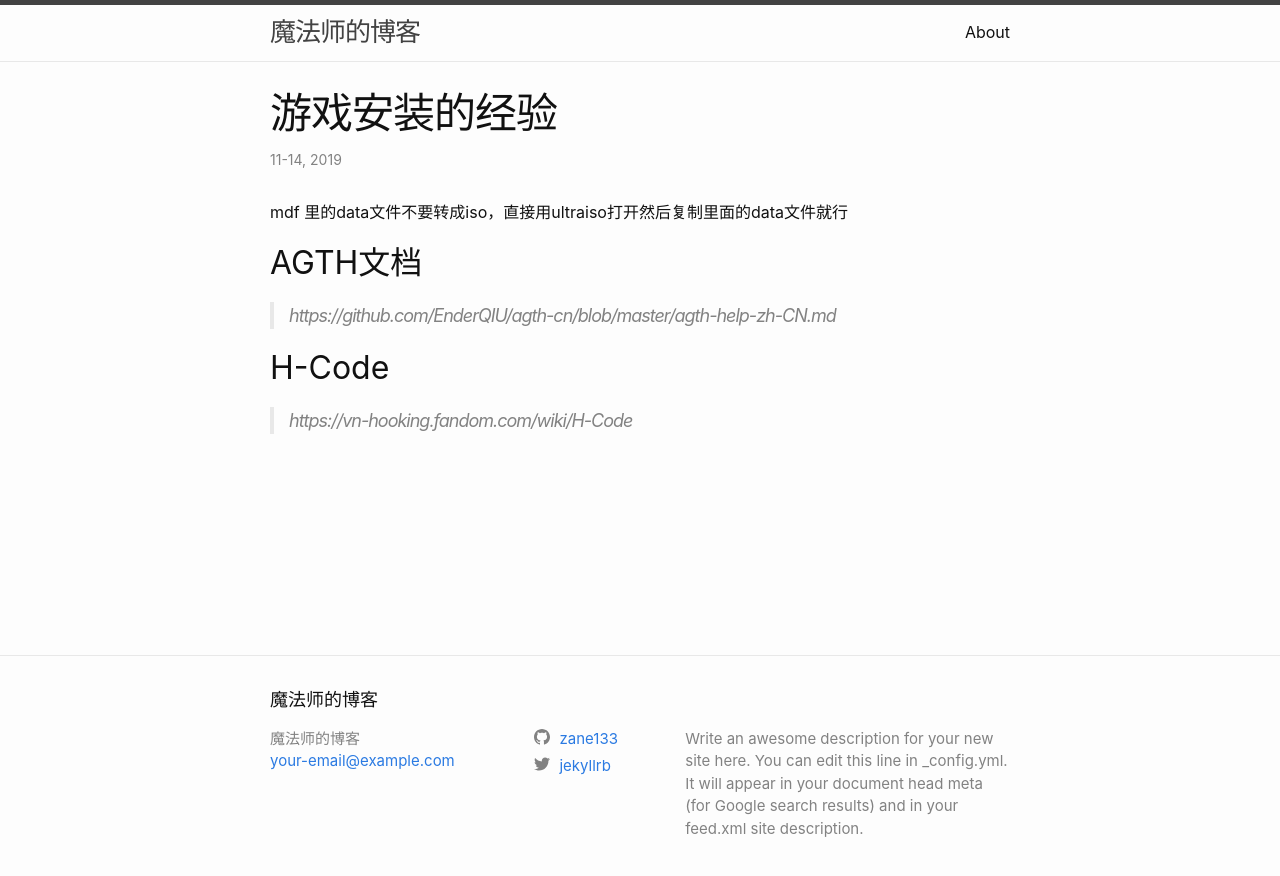
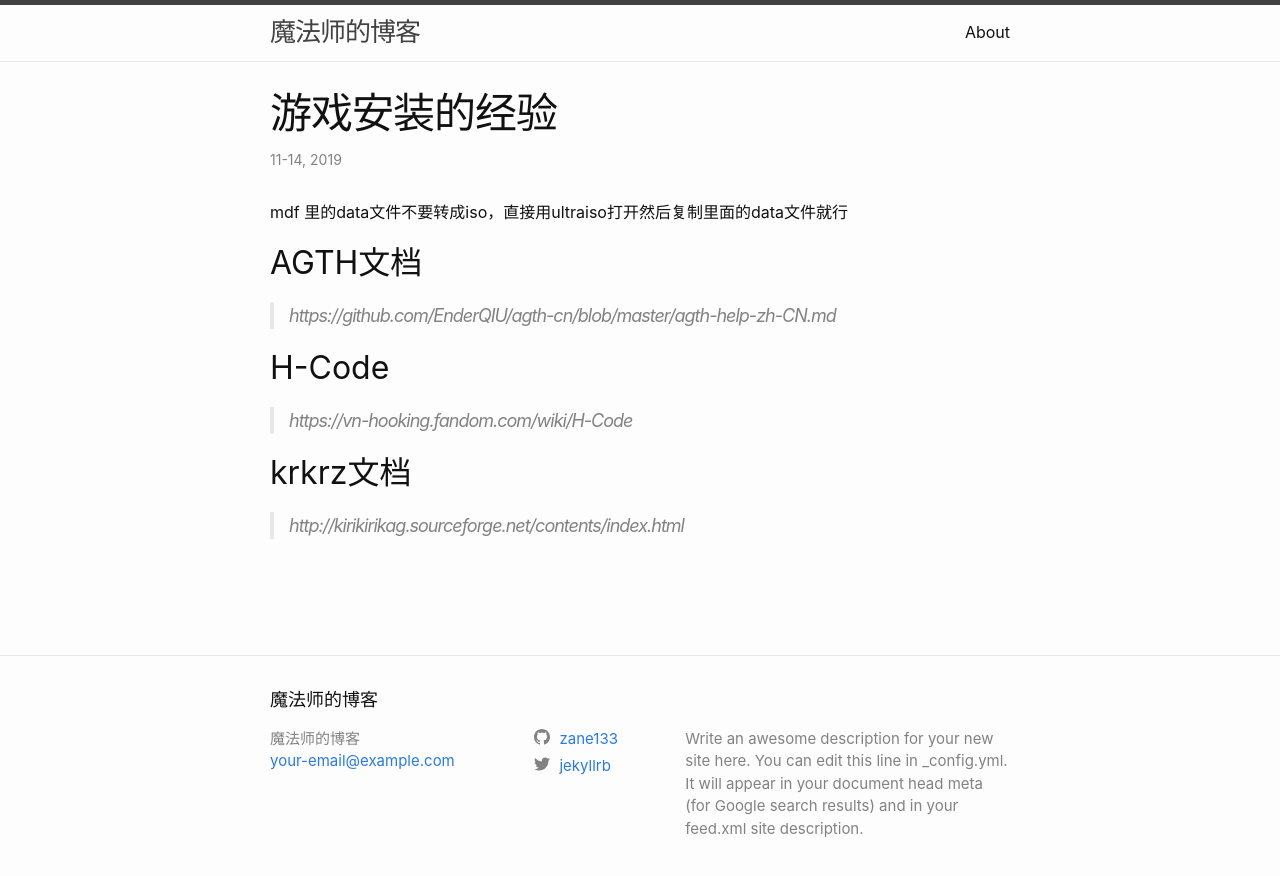
Before and after one commit to zane133/zane133.github.io, a Jekyll site: the page built from _posts/2019-11-14-galgame-jinyan.md, in a window 1280 px wide. Shown: the top 876 px of the page. Built offline with Jekyll 4.4.1, drawn with Linux system fonts in a browser that asks for light colours.

Commit message:
Update 2019-11-14-galgame-jinyan.md

```diff
--- a/_posts/2019-11-14-galgame-jinyan.md
+++ b/_posts/2019-11-14-galgame-jinyan.md
@@ -11,3 +11,6 @@ mdf 里的data文件不要转成iso，直接用ultraiso打开然后复制里面
 
 ## H-Code
 > https://vn-hooking.fandom.com/wiki/H-Code
+
+## krkrz文档
+> http://kirikirikag.sourceforge.net/contents/index.html
```
